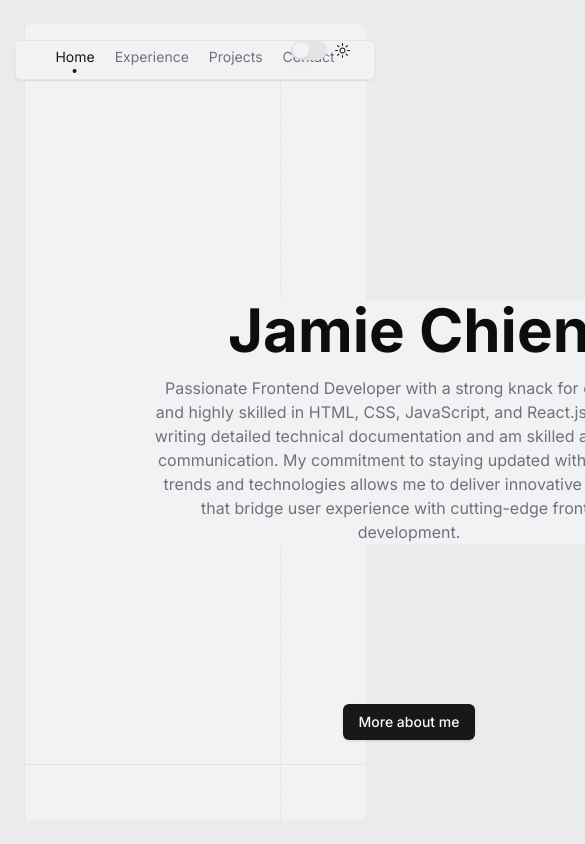
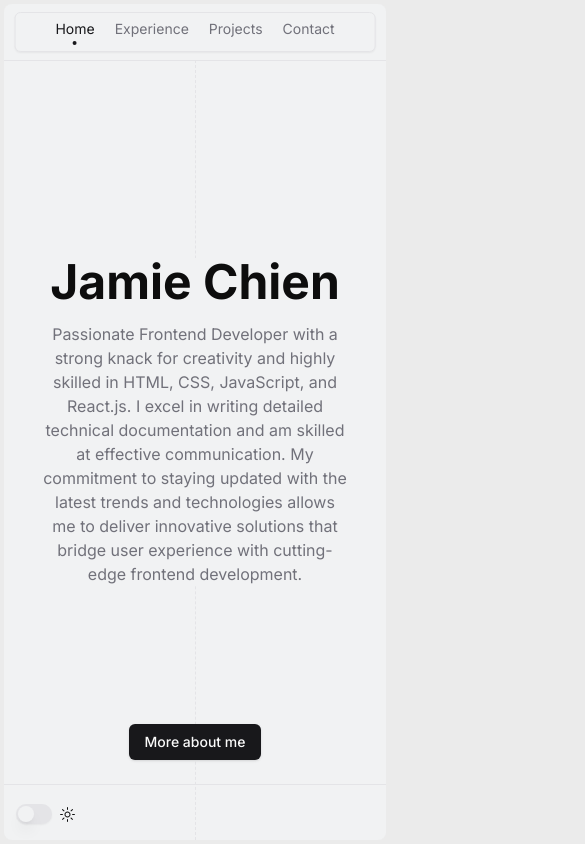
Before and after one commit to tsungyu927/tsungyu927.github.io, a Next.js app: page / in a window 390 px wide. Shown: the top 844 px of the page, 585 px wide, since content can reach past the window. Built offline with nearby package versions, Linux system fonts and the light colour scheme.

Commit message:
style: add rwd to home page

```diff
--- a/app/contact/page.tsx
+++ b/app/contact/page.tsx
@@ -16,7 +16,7 @@ export default function Contact() {
     <Wrapper>
       <div className="absolute left-0 mt-14 w-1/3 h-[calc(100%-56px)] border-r border-dashed" />
       <div className="absolute right-0 mt-14 w-1/3 h-[calc(100%-56px)] border-l border-dashed" />
-      <div className="relative z-10 w-full min-h-[calc(100dvh-48px)] pt-48">
+      <div className="relative z-10 w-full min-h sm:min-h-sm pt-48">
         <div className="px-4 mb-12">
           <Header>Contact</Header>
         </div>
--- a/app/experience/page.tsx
+++ b/app/experience/page.tsx
@@ -9,7 +9,7 @@ export default function Experience() {
     <Wrapper>
       <div className="absolute left-0 mt-14 w-1/3 h-[calc(100%-56px)] border-r border-dashed" />
       <div className="absolute right-0 mt-14 w-1/3 h-[calc(100%-56px)] border-l border-dashed" />
-      <div className="relative z-10 w-full min-h-[calc(100dvh-48px)] pt-48 pb-10">
+      <div className="relative z-10 w-full min-h sm:min-h-sm pt-48 pb-10">
         <div className="px-4 mb-12">
           <Header>Experience</Header>
           <h2 className="w-4/5 mb-6 text-4xl font-bold">{experience.title}</h2>
--- a/app/layout.tsx
+++ b/app/layout.tsx
@@ -19,7 +19,7 @@ export default function RootLayout({
 }>) {
   return (
     <html lang="en" suppressHydrationWarning>
-      <body className={`${inter.className} p-6 bg-background-behind`}>
+      <body className={`${inter.className} p-1 sm:p-6 bg-background-behind`}>
         <ThemeProvider
           attribute="class"
           defaultTheme="system"
--- a/app/page.tsx
+++ b/app/page.tsx
@@ -8,11 +8,13 @@ export default function Home() {
 
   return (
     <Wrapper>
-      <div className="relative w-full min-h-[calc(100dvh-48px)] flex justify-center items-center">
-        <div className="absolute left-0 mt-14 w-1/3 h-[calc(100%-56px)] border-r border-dashed" />
-        <div className="absolute right-0 mt-14 w-1/3 h-[calc(100%-56px)] border-l border-dashed" />
-        <div className="relative z-10 w-2/3 flex flex-col justify-center items-center bg-background">
-          <h1 className="mb-4 text-6xl font-bold">{profile.name}</h1>
+      <div className="relative w-full min-h sm:min-h-sm flex justify-center items-center">
+        <div className="absolute left-0 mt-14 w-1/3 h-[calc(100%-56px)] border-r border-dashed hidden sm:block" />
+        <div className="absolute right-0 mt-14 w-1/2 sm:w-1/3 h-[calc(100%-56px)] border-l border-dashed" />
+        <div className="relative z-10 w-4/5 sm:w-2/3 flex flex-col justify-center items-center bg-background">
+          <h1 className="mb-4 text-5xl sm:text-6xl font-bold">
+            {profile.name}
+          </h1>
           <p className="text-center text-muted-foreground">{profile.brief}</p>
         </div>
         <Button asChild>
--- a/app/projects/page.tsx
+++ b/app/projects/page.tsx
@@ -9,7 +9,7 @@ export default function Projects() {
     <Wrapper>
       <div className="absolute left-0 mt-14 w-1/3 h-[calc(100%-56px)] border-r border-dashed" />
       <div className="absolute right-0 mt-14 w-1/3 h-[calc(100%-56px)] border-l border-dashed" />
-      <div className="relative z-10 w-full min-h-[calc(100dvh-48px)] pt-48 pb-10">
+      <div className="relative z-10 w-full min-h sm:min-h-sm pt-48 pb-10">
         <div className="px-4 mb-12">
           <Header>Projects</Header>
         </div>
--- a/components/Menubar.tsx
+++ b/components/Menubar.tsx
@@ -52,7 +52,7 @@ const Menubar = () => {
   const pathname = usePathname();
 
   return (
-    <NavigationMenu className="fixed z-50 top-10 right-1/2 w-fit translate-x-1/2 px-8 py-1.5 rounded-md border bg-background shadow-sm">
+    <NavigationMenu className="fixed z-50 top-3 sm:top-10 right-1/2 w-fit translate-x-1/2 px-8 py-1.5 rounded-md border bg-background shadow-sm">
       <NavigationMenuList className="text-muted-foreground">
         {MENU.map((item) => (
           <NavigationMenuItem
--- a/components/ThemeToggle.tsx
+++ b/components/ThemeToggle.tsx
@@ -30,7 +30,7 @@ const ThemeToggle = () => {
     return null;
   }
   return (
-    <div className="fixed z-50 right-10 top-10 flex items-center gap-2">
+    <div className="fixed z-50 left-4 bottom-5 sm:left-auto sm:right-10 sm:bottom-auto sm:top-10 flex items-center gap-2">
       <Switch
         checked={theme === ThemeOptions.Dark}
         onCheckedChange={handleThemeToggle}
--- a/components/Wrapper.tsx
+++ b/components/Wrapper.tsx
@@ -1,9 +1,11 @@
 const Wrapper = ({ children }: { children: React.ReactNode }) => {
   return (
     <main className="relative w-full h-fit flex">
-      <div className="relative flex grow border-r" />
-      <div className="relative min-w-[768px] w-2/3">{children}</div>
-      <div className="flex grow border-l" />
+      <div className="relative hidden grow border-r sm:flex " />
+      <div className="relative min-w-full sm:min-w-[768px] w-2/3">
+        {children}
+      </div>
+      <div className="hidden sm:flex grow border-l" />
       <div className="absolute bottom-0 w-full h-14 border-t" />
     </main>
   );
--- a/tailwind.config.ts
+++ b/tailwind.config.ts
@@ -59,6 +59,10 @@ const config = {
           foreground: "var(--card-foreground)",
         },
       },
+      minHeight: {
+        DEFAULT: "calc(100dvh - 8px)",
+        sm: "calc(100dvh - 48px)",
+      },
       fontSize: {
         sm: ["14px", "20px"],
         base: ["16px", "24px"],
```
